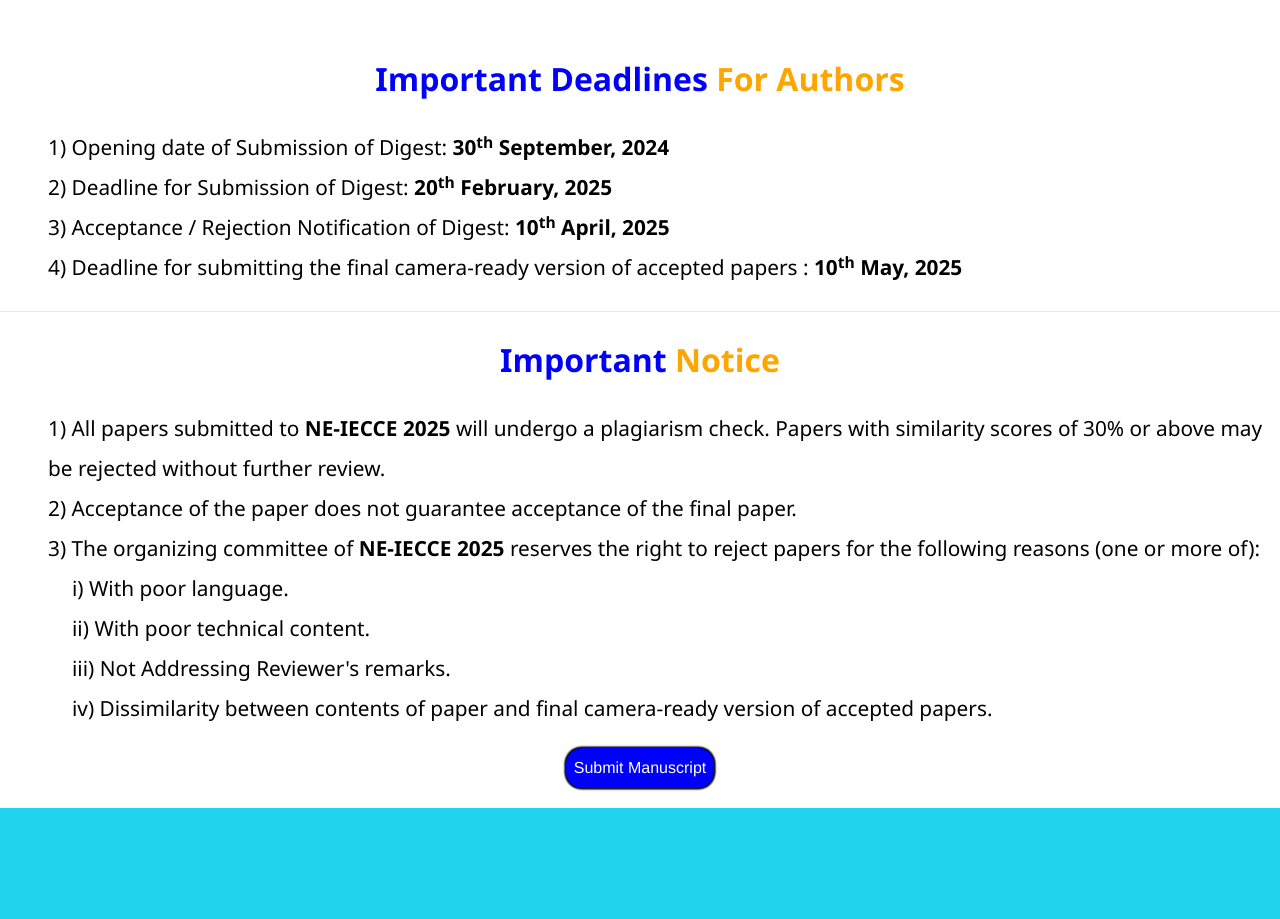
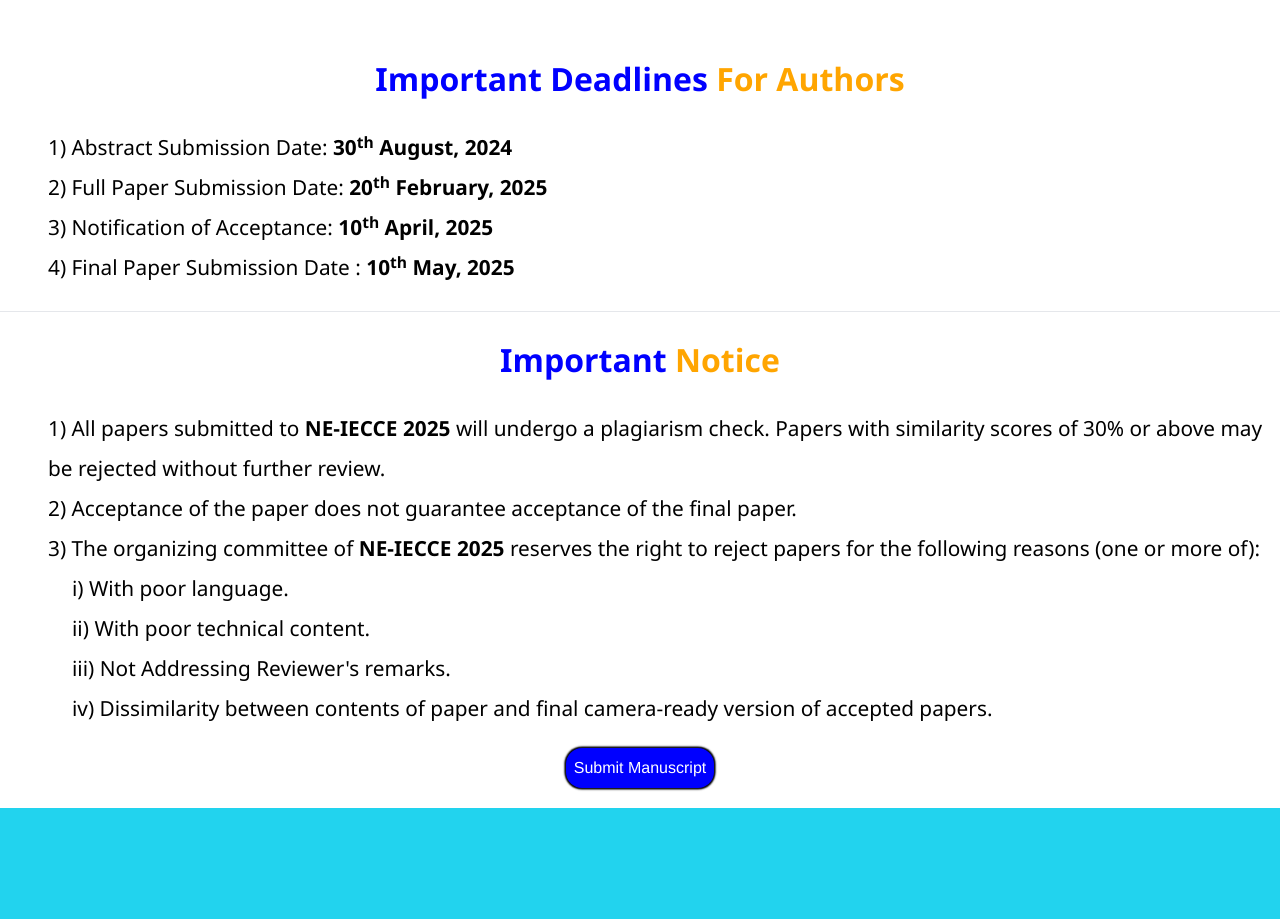
Before and after one commit to PragyaPR06/NEC-ECCE_2025, a React (Create React App) app: page /CallForPapers in a window 1280 px wide. Shown: the part 820-1739 px from the top of the page. Built offline with nearby package versions, Linux system fonts and the light colour scheme; a web font is replaced by a local one.

Commit message:
Update CallForPaper.jsx

```diff
--- a/src/Pages/CallForPaper.jsx
+++ b/src/Pages/CallForPaper.jsx
@@ -64,16 +64,16 @@
     <br />
     <ul className={styles2.submissionGuidelinesText}>
         <p>
-           1) Opening date of Submission of Digest: <strong>30<sup>th</sup> September, 2024</strong>
+           1) Abstract Submission Date: <strong>30<sup>th</sup> August, 2024</strong>
         </p>
         <p>
-           2) Deadline for Submission of Digest: <strong>20<sup>th</sup> February, 2025</strong>
+           2) Full Paper Submission Date: <strong>20<sup>th</sup> February, 2025</strong>
         </p>
         <p>
-           3) Acceptance / Rejection Notification of Digest: <strong>10<sup>th</sup> April, 2025</strong>
+           3) Notification of Acceptance: <strong>10<sup>th</sup> April, 2025</strong>
         </p>
         <p>
-           4) Deadline for submitting the final camera-ready version of accepted papers : <strong>10<sup>th</sup> May, 2025</strong>
+           4) Final Paper Submission Date : <strong>10<sup>th</sup> May, 2025</strong>
         </p>
     </ul>
     </section>
```
